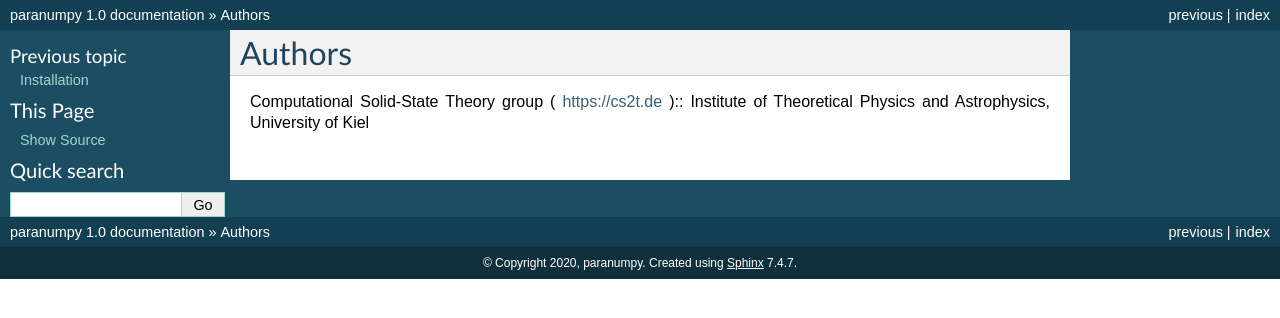
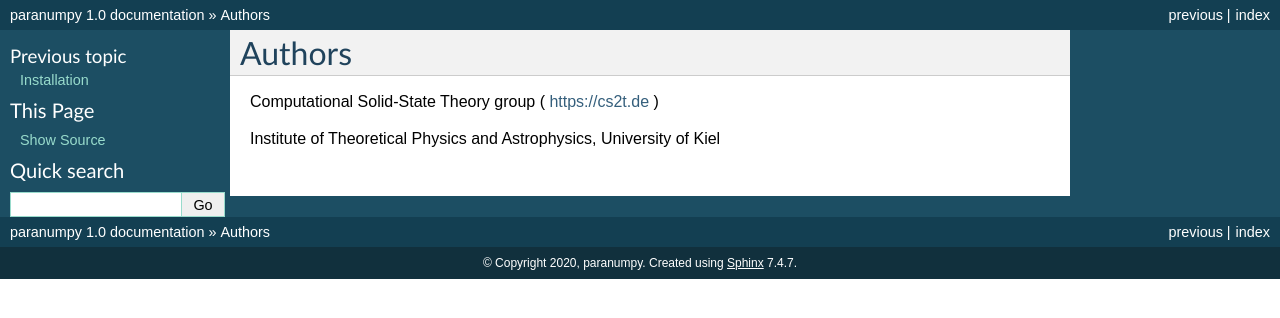
Before and after one commit to cs2t/paranumpy, a Sphinx documentation site: the page built from docs/authors.rst, in a window 1280 px wide. Shown: the top 318 px of the page. Built offline with Sphinx 7.4.7, drawn with Linux system fonts in a browser that asks for light colours.

```diff
--- a/docs/authors.rst
+++ b/docs/authors.rst
@@ -2,5 +2,6 @@
 Authors
 ========
 
-Computational Solid-State Theory group ( https://cs2t.de )::
+Computational Solid-State Theory group ( https://cs2t.de )
+
 Institute of Theoretical Physics and Astrophysics, University of Kiel
```
